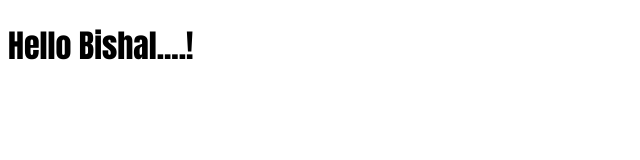
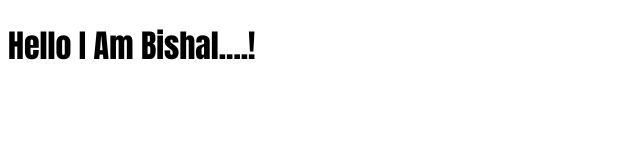
Before and after one commit to BishalDe/bishalde.githun.io, a plain HTML site: page index.html in a window 1280 px wide. Shown: the whole page, without its empty margins (0-640 px from the left). Drawn offline with Linux system fonts and the light colour scheme.

Commit message:
Update index.html

```diff
--- a/index.html
+++ b/index.html
@@ -19,7 +19,7 @@
     </style>
 </head>
 <body>
-    <h1 class="H1">Hello Bishal....!</h1>
+    <h1 class="H1">Hello I Am Bishal....!</h1>
 
 
 </body>
```
